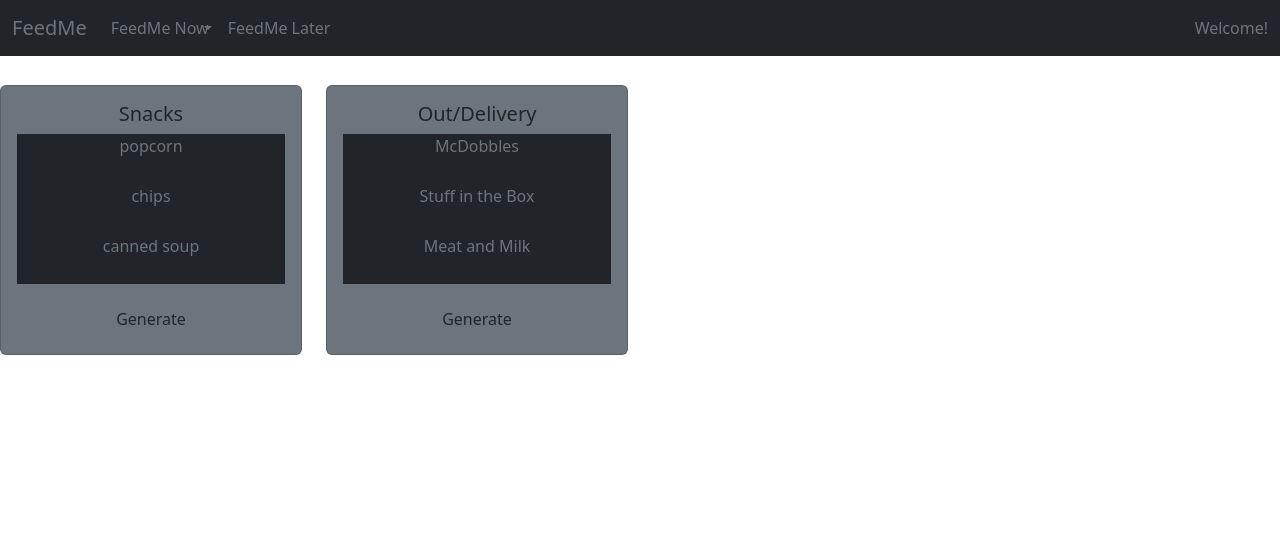
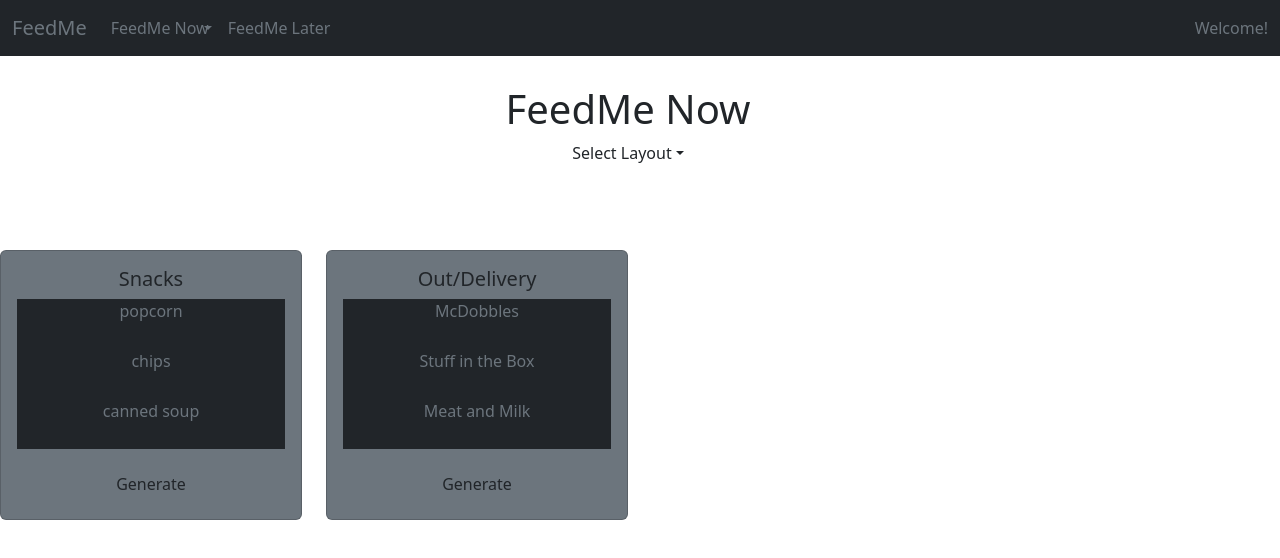
Before and after one commit to pjduri-practice/feedme-react, a React (Create React App) app: page /feedmenow in a window 1280 px wide. Shown: the top 558 px of the page. Built offline with nearby package versions, Linux system fonts and the light colour scheme.

Commit message:
added banner with dropdown to select layout

```diff
--- a/src/App.js
+++ b/src/App.js
@@ -19,7 +19,7 @@ function App() {
             <Route path='/feedmenow'
               element={
               <FeedMeNow
-                id={layoutId} />} />
+                id={layoutId} setLayoutId={setLayoutId}/>} />
           </Routes>
         </BrowserRouter>
       </header>
--- a/src/layout/Navbar.js
+++ b/src/layout/Navbar.js
@@ -1,4 +1,3 @@
-import React, { useState } from 'react'
 import choiceListGroups from '../components/data/list-layouts.json'
 import {
     Navbar,
--- /dev/null
+++ b/src/pages/FeedMeNow/Banner.js
@@ -0,0 +1,31 @@
+import { useState } from 'react'
+import choiceListGroups from '../../components/data/list-layouts.json'
+import { Dropdown, DropdownToggle, DropdownMenu, DropdownItem }
+    from 'reactstrap'
+
+export function Banner({ setLayoutId }) {
+    const [ dropdownOpen, setDropdownOpen ] = useState(false)
+    const toggle = () => setDropdownOpen(!dropdownOpen)
+
+    return (
+        <div style={{ marginTop: 85 }} className='container-fluid row'>
+            <h1>FeedMe Now</h1>
+                <Dropdown className='me-2'
+                direction='down'
+                isOpen={dropdownOpen}
+                toggle={toggle}>
+                    <DropdownToggle nav caret className='col col-4 offset-4'>
+                        Select Layout
+                    </DropdownToggle>
+                    <DropdownMenu positionFixed={true} className='bg-secondary col, col-2 offset-8'>
+                        {choiceListGroups.map(g =>
+                            <DropdownItem
+                                className='text-dark bg-secondary'
+                                onClick={() => setLayoutId(g.id)}>
+                                {g.name}
+                            </DropdownItem>)}
+                    </DropdownMenu>
+                </Dropdown>
+        </div>
+    )
+}
--- a/src/pages/FeedMeNow/FeedMeNow.js
+++ b/src/pages/FeedMeNow/FeedMeNow.js
@@ -1,12 +1,15 @@
 import { ChoiceList } from './ChoiceList'
 import allChoiceLists from '../../components/data/choice-lists.json'
+import { Banner } from './Banner'
 
-export default function FeedMeNow({ id }) {
+export default function FeedMeNow({ id, setLayoutId }) {
     const choiceLists = allChoiceLists.filter(c => parseInt(c.layout_id) === parseInt(id))
-    console.log(choiceLists)
     return (
+        <>
+        <Banner setLayoutId={setLayoutId} />
         <div className='row' style={{marginTop: 85}}>
             {choiceLists.map(c => <ChoiceList key={c.id} choiceList={c}/>)}
         </div>
+        </>
     )
 }
```
